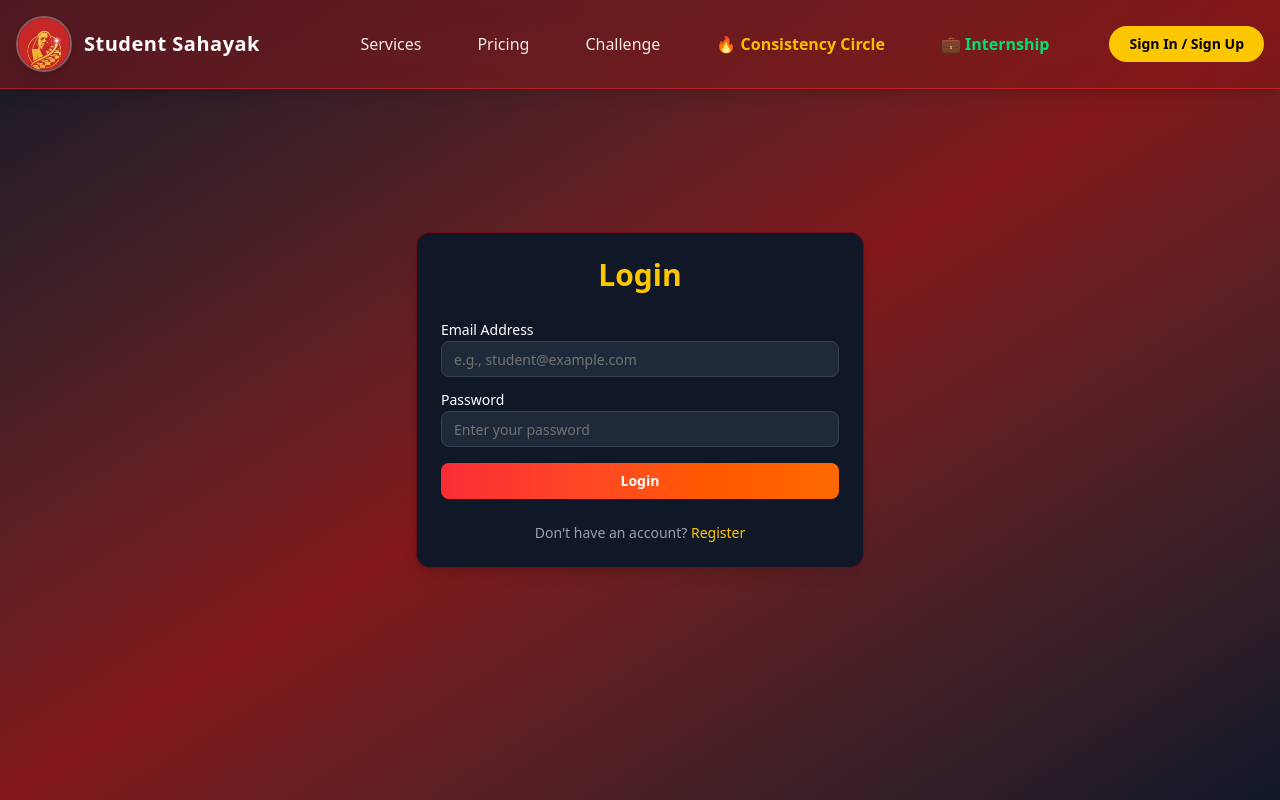
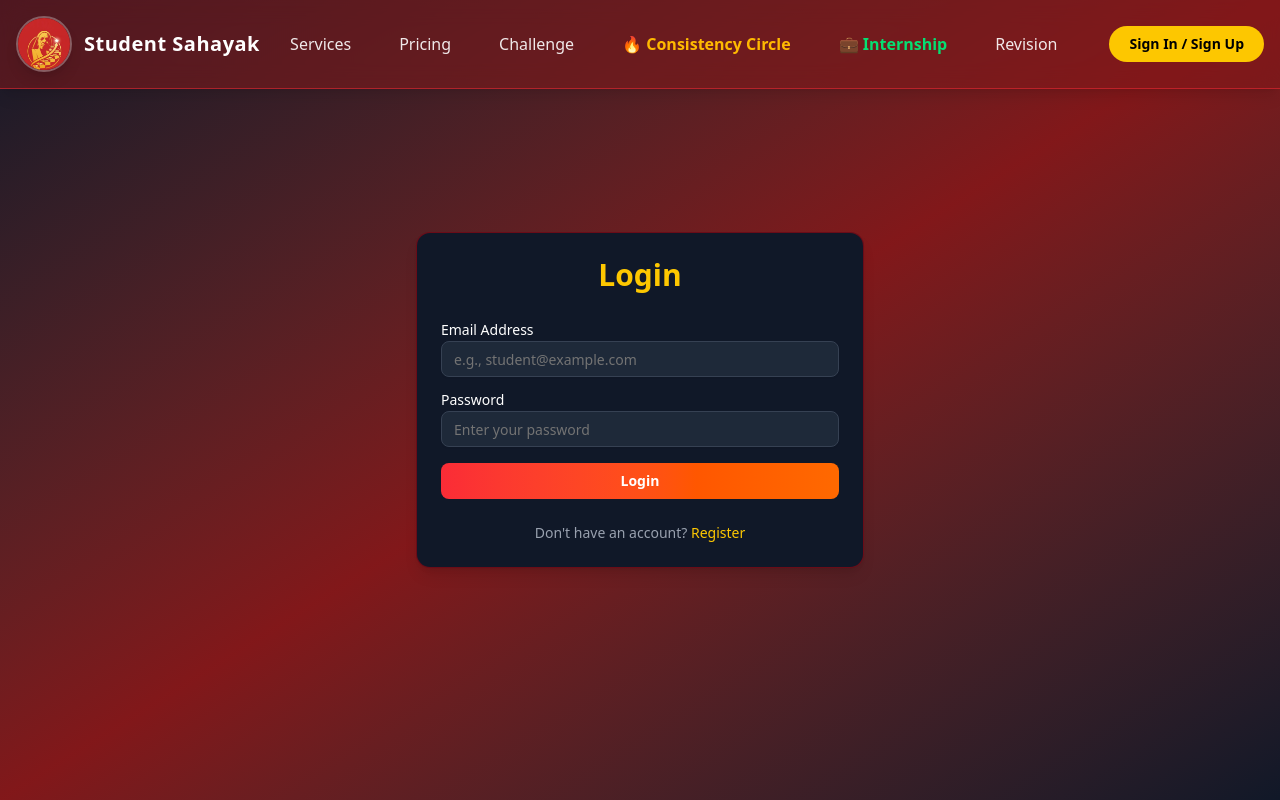
Before and after one commit to ayush-0012/Student-Sahayak, a React (Vite) app: page /login in a window 1280 px wide. Built offline with nearby package versions, Linux system fonts and the light colour scheme; no server answers.

Commit message:
updated pricing and uncommented revision section

```diff
--- a/src/App.tsx
+++ b/src/App.tsx
@@ -15,6 +15,7 @@ import ReferralSystem from "./components/sections/ReferralSystem.js";
 import InternshipPage from "./components/InternshipPage.js";
 import TermsAndConditions from "./components/Terms.js";
 import VerifyEmailPage from "./components/Verification.js";
+import RevisionSection from "./components/sections/Revision.js";
 
 function App() {
   return (
@@ -36,7 +37,7 @@ function App() {
           <Route path="/hall-of-fame" element={<HallOfFame />} />
           <Route path="/referral" element={<ReferralSystem />} />
           <Route path="/internship" element={<InternshipPage />} />
-          {/* <Route path="/revision" element={<RevisionSection />} /> */}
+          <Route path="/revision" element={<RevisionSection />} />
           <Route path="/take-test" element={<PsychologicalTest />} />
           {/* <Route path="/contact" element={<ContactSection />} /> */}
         </Routes>
--- a/src/components/Nav.tsx
+++ b/src/components/Nav.tsx
@@ -72,7 +72,7 @@ function Nav() {
             </a>
 
             {/* Desktop Navigation */}
-            <div className="hidden md:flex items-center space-x-8">
+            <div className="hidden lg:flex items-center space-x-2 xl:space-x-6">
               <a
                 href="/services"
                 className="text-white/90 hover:text-white hover:bg-white/10 px-3 py-2 rounded-lg transition-all duration-300 font-medium"
@@ -93,22 +93,22 @@ function Nav() {
               </a>
               <a
                 href="/referral"
-                className="text-amber-400 hover:text-amber-300 hover:bg-white/10 px-3 py-2 rounded-lg transition-all duration-300 font-bold flex items-center gap-1.5"
+                className="text-amber-400 hover:text-amber-300 hover:bg-white/10 px-2 xl:px-3 py-2 rounded-lg transition-all duration-300 font-bold flex items-center gap-1.5 whitespace-nowrap"
               >
                 🔥 Consistency Circle
               </a>
               <a
                 href="/internship"
-                className="text-green-400 hover:text-green-300 hover:bg-white/10 px-3 py-2 rounded-lg transition-all duration-300 font-bold flex items-center gap-1.5"
+                className="text-green-400 hover:text-green-300 hover:bg-white/10 px-2 xl:px-3 py-2 rounded-lg transition-all duration-300 font-bold flex items-center gap-1.5 whitespace-nowrap"
               >
                 💼 Internship
               </a>
-              {/* <a
+              <a
                 href="/revision"
                 className="text-white/90 hover:text-white hover:bg-white/10 px-3 py-2 rounded-lg transition-all duration-300 font-medium"
               >
                 Revision
-              </a> */}
+              </a>
               {/* <a
                 href="/contact"
                 className="text-white/90 hover:text-white hover:bg-white/10 px-3 py-2 rounded-lg transition-all duration-300 font-medium"
@@ -130,7 +130,7 @@ function Nav() {
             </div>
 
             {/* Mobile Hamburger Menu */}
-            <div className="md:hidden">
+            <div className="lg:hidden">
               <button
                 onClick={() => setIsMenuOpen(!isMenuOpen)}
                 className="text-white p-2 rounded-lg hover:bg-white/10 transition-all duration-300 transform hover:scale-110"
@@ -152,7 +152,7 @@ function Nav() {
 
             {/* Mobile Menu */}
             {isMenuOpen && (
-              <div className="md:hidden mt-4 pb-4 border-t border-red-700/50 animate-fade-in-up">
+              <div className="lg:hidden mt-4 pb-4 border-t border-red-700/50 animate-fade-in-up">
                 <div className="flex flex-col space-y-2 pt-4">
                   <a
                     href="/services"
--- a/src/components/sections/Pricing.tsx
+++ b/src/components/sections/Pricing.tsx
@@ -31,24 +31,24 @@ const trackerPlanFeatures = [
 const normalPlans = [
   {
     days: "30",
-    price: 299,
+    price: 250,
     originalPrice: 500,
     popular: false,
-    discount: 40,
+    discount: 50,
   },
   {
     days: "90",
-    price: 799,
+    price: 700,
     originalPrice: 1500,
     popular: true,
-    discount: 47,
+    discount: 53,
   },
   {
     days: "180",
-    price: 1399,
+    price: 1250,
     originalPrice: 3000,
     popular: false,
-    discount: 53,
+    discount: 58,
   },
 ];
 
--- a/src/components/sections/Revision.tsx
+++ b/src/components/sections/Revision.tsx
@@ -17,7 +17,7 @@ export default function RevisionSection() {
   return (
     <section
       id="revision"
-      className="bg-gradient-to-br from-purple-900 via-blue-900 to-purple-900 pt-20"
+      className="bg-gradient-to-br from-purple-900 via-blue-900 to-purple-900 pt-28 pb-20"
     >
       <div className="container mx-auto px-4">
         <div className="text-center mb-16">
```
